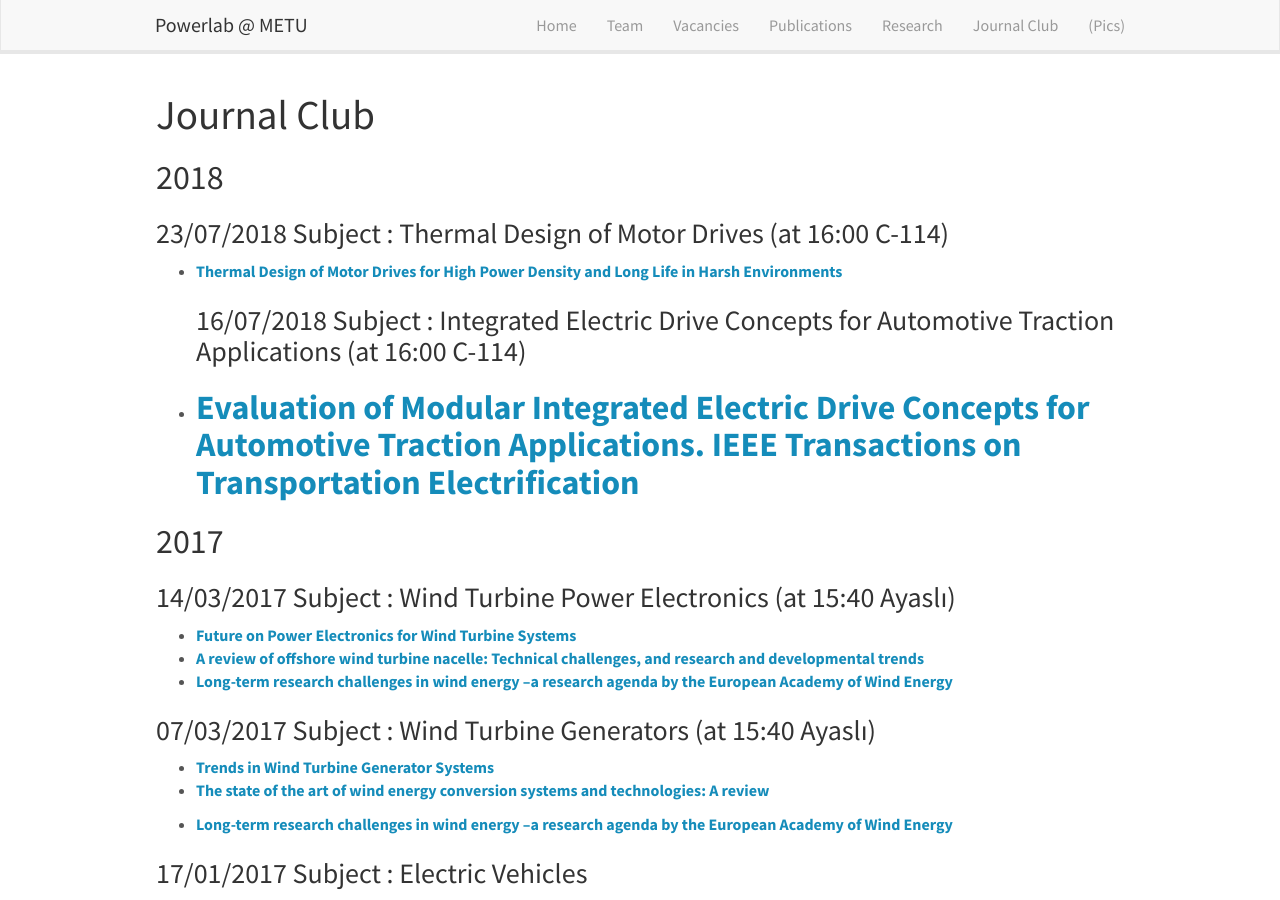
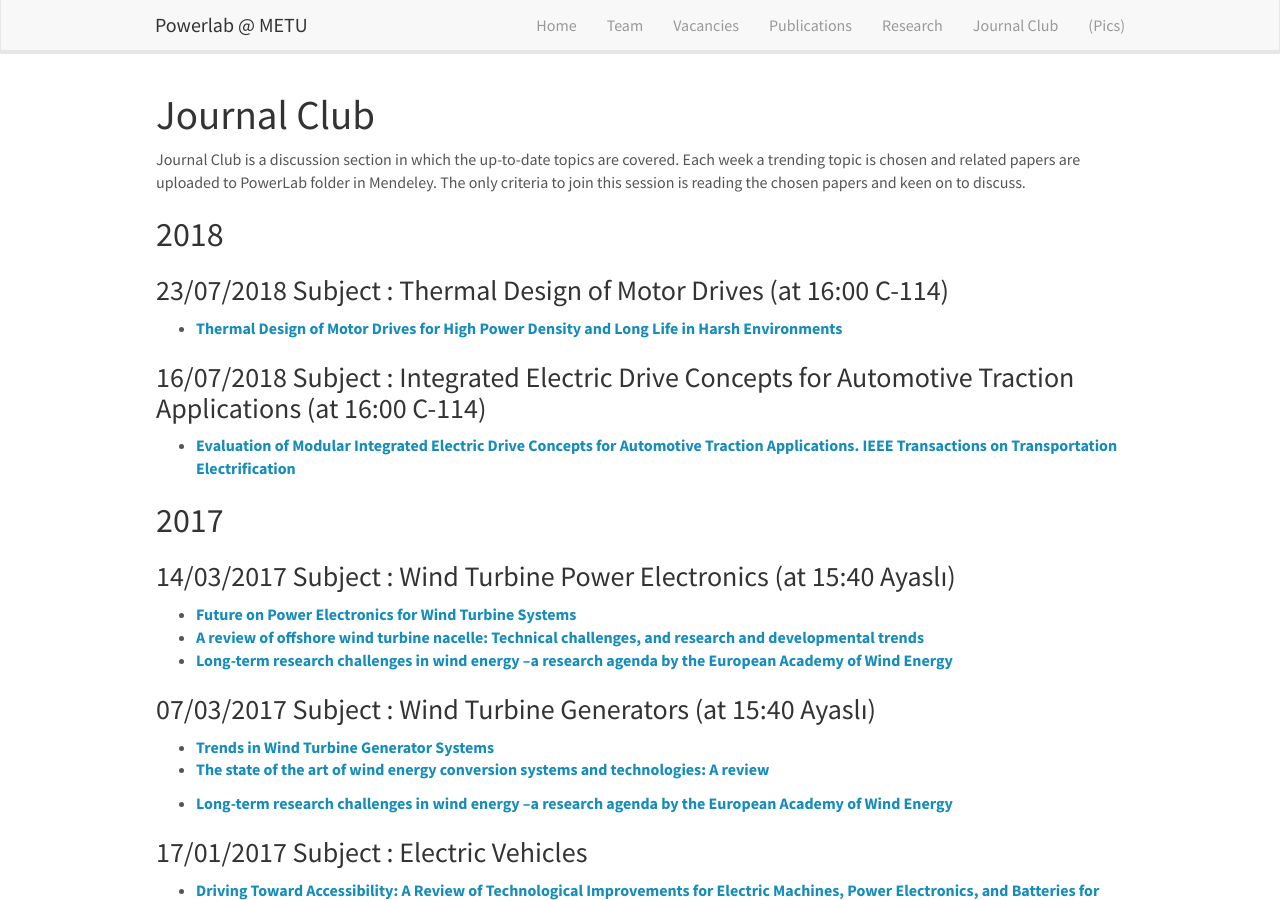
Before and after one commit to odtu/odtu.github.io, a Jekyll site: the page built from _pages/journalclub.md, in a window 1280 px wide and 900 px high. Built offline with Jekyll 4.4.1, drawn with Linux system fonts in a browser that asks for light colours; nearby versions of some CDN libraries.

Commit message:
intro added

```diff
--- a/_pages/journalclub.md
+++ b/_pages/journalclub.md
@@ -7,12 +7,15 @@
 ---
 
 # Journal Club
+Journal Club is a discussion section in which the up-to-date topics are covered. Each week a trending topic is chosen and related papers are uploaded to PowerLab folder in Mendeley. The only criteria to join this session is reading the chosen papers and keen on to discuss.
+
+
 ## 2018
 ### 23/07/2018 Subject : Thermal Design of Motor Drives (at 16:00 C-114)
-* [**Thermal Design of Motor Drives for High Power Density and Long Life in Harsh Environments**](https://ieeexplore.ieee.org/stamp/stamp.jsp?arnumber=7104717/)
+* **[Thermal Design of Motor Drives for High Power Density and Long Life in Harsh Environments](https://ieeexplore.ieee.org/stamp/stamp.jsp?arnumber=7104717/)**
+
 ### 16/07/2018 Subject : Integrated Electric Drive Concepts for Automotive Traction Applications (at 16:00 C-114)
-- [**Evaluation of Modular Integrated Electric Drive Concepts for Automotive Traction Applications. IEEE Transactions on Transportation Electrification**](https://www.diva-portal.org/smash/get/diva2:1098046/FULLTEXT01.pdf/)
--
+* **[Evaluation of Modular Integrated Electric Drive Concepts for Automotive Traction Applications. IEEE Transactions on Transportation Electrification](https://www.diva-portal.org/smash/get/diva2:1098046/FULLTEXT01.pdf/)**
 
 
 ## 2017
```
